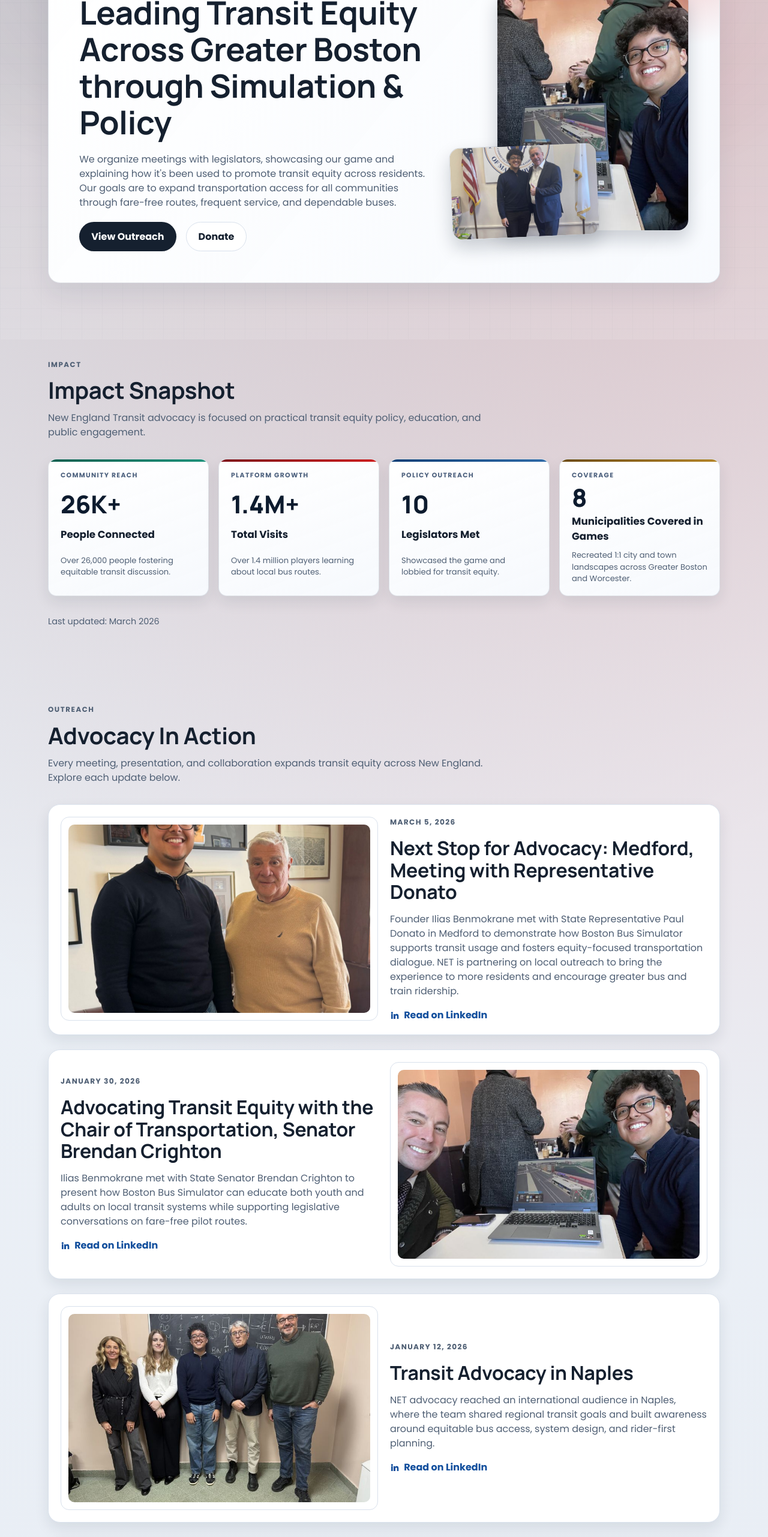
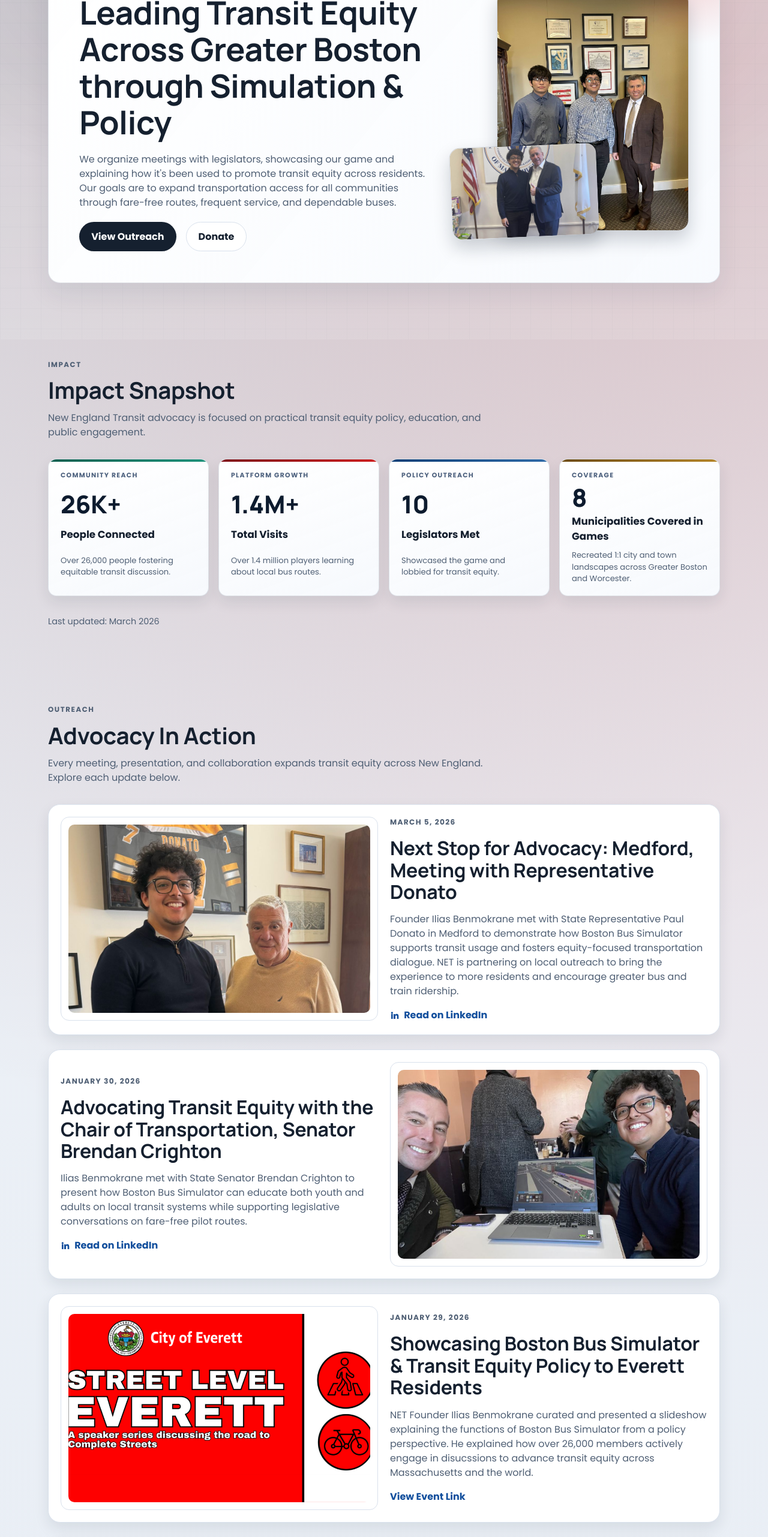
Before and after one commit to agentoddview/netadvocacy, a React (Vite) app: page / in a window 1280 px wide. Shown: the part 234-2797 px from the top of the page at 60% size. Built offline with nearby package versions, Linux system fonts and the light colour scheme.

Commit message:
dasdsaadsasd

```diff
--- a/src/components/AutoSlideshow.tsx
+++ b/src/components/AutoSlideshow.tsx
@@ -62,13 +62,17 @@ function AutoSlideshow({ slides, postUrl, postTitle }: AutoSlideshowProps) {
       tabIndex={0}
     >
       <a
-        aria-label={`Open LinkedIn post: ${postTitle}`}
+        aria-label={`Open outreach link: ${postTitle}`}
         className="slideshow-frame"
         href={postUrl}
         rel="noreferrer"
         target="_blank"
       >
-        <img alt={activeSlide.alt} src={activeSlide.image} />
+        <img
+          alt={activeSlide.alt}
+          src={activeSlide.image}
+          style={activeSlide.objectPosition ? { objectPosition: activeSlide.objectPosition } : undefined}
+        />
       </a>
 
       {slides.length > 1 ? (
--- a/src/components/HeroSection.tsx
+++ b/src/components/HeroSection.tsx
@@ -28,8 +28,8 @@ function HeroSection({ hero, donateUrl, onViewOutreach }: HeroSectionProps) {
           <div aria-hidden="true" className="hero-media-collage">
             <figure className="hero-photo hero-photo-main">
               <img
-                alt="NET advocacy with transit simulator in use"
-                src="/assets/posts/post-1.jpg"
+                alt="NET advocacy meeting with community and policy leaders"
+                src="/assets/posts/post-4.jpg"
               />
             </figure>
             <figure className="hero-photo hero-photo-side">
--- a/src/components/PostCard.tsx
+++ b/src/components/PostCard.tsx
@@ -7,6 +7,10 @@ type PostCardProps = {
 }
 
 function PostCard({ post, reverse = false }: PostCardProps) {
+  const ctaLabel = post.ctaLabel ?? 'Read on LinkedIn'
+  const ctaUrl = post.ctaUrl ?? post.url
+  const shouldShowLinkedInIcon = (post.ctaType ?? 'linkedin') === 'linkedin'
+
   return (
     <article className={`post-card ${reverse ? 'is-reverse' : ''}`} data-reveal>
       <div className="post-card-media">
@@ -19,11 +23,13 @@ function PostCard({ post, reverse = false }: PostCardProps) {
           <h3>{post.title}</h3>
         </a>
         <p>{post.summary}</p>
-        <a className="text-link post-linkedin-link" href={post.url} rel="noreferrer" target="_blank">
-          <svg aria-hidden="true" viewBox="0 0 24 24">
-            <path d="M4.98 3.5A2.49 2.49 0 1 0 5 8.48 2.49 2.49 0 0 0 4.98 3.5zM3 9h4v12H3zM9 9h3.83v1.71h.05c.53-1.01 1.84-2.08 3.79-2.08 4.05 0 4.8 2.66 4.8 6.11V21h-4v-5.51c0-1.31-.02-3-1.83-3s-2.11 1.43-2.11 2.9V21H9z" />
-          </svg>
-          Read on LinkedIn
+        <a className="text-link post-linkedin-link" href={ctaUrl} rel="noreferrer" target="_blank">
+          {shouldShowLinkedInIcon ? (
+            <svg aria-hidden="true" viewBox="0 0 24 24">
+              <path d="M4.98 3.5A2.49 2.49 0 1 0 5 8.48 2.49 2.49 0 0 0 4.98 3.5zM3 9h4v12H3zM9 9h3.83v1.71h.05c.53-1.01 1.84-2.08 3.79-2.08 4.05 0 4.8 2.66 4.8 6.11V21h-4v-5.51c0-1.31-.02-3-1.83-3s-2.11 1.43-2.11 2.9V21H9z" />
+            </svg>
+          ) : null}
+          {ctaLabel}
         </a>
       </div>
     </article>
--- a/src/data/siteContent.ts
+++ b/src/data/siteContent.ts
@@ -2,13 +2,16 @@ export type SectionId = 'home' | 'impact' | 'outreach' | 'research' | 'contact'
 
 export type NavItem = { id: SectionId; label: string }
 export type Metric = { id: string; value: string; label: string; note?: string }
-export type Slide = { id: string; image: string; alt: string }
+export type Slide = { id: string; image: string; alt: string; objectPosition?: string }
 export type AdvocacyPost = {
   id: string
   publishedDate: string
   title: string
   summary: string
   url: string
+  ctaLabel?: string
+  ctaUrl?: string
+  ctaType?: 'linkedin' | 'external'
   slides: Slide[]
   dateOrder: number
 }
@@ -101,6 +104,7 @@ export const siteContent: SiteContent = {
           id: 'medford-donato-photo',
           image: '/assets/posts/post-5.jpg',
           alt: 'Ilias Benmokrane meeting with Representative Donato in Medford',
+          objectPosition: '50% 20%',
         },
       ],
       dateOrder: 500,
@@ -120,6 +124,25 @@ export const siteContent: SiteContent = {
         },
       ],
       dateOrder: 400,
+    },
+    {
+      id: 'everett-street-level',
+      publishedDate: 'January 29, 2026',
+      title: 'Showcasing Boston Bus Simulator & Transit Equity Policy to Everett Residents',
+      summary:
+        'NET Founder Ilias Benmokrane curated and presented a slideshow explaining the functions of Boston Bus Simulator from a policy perspective. He explained how over 26,000 members actively engage in disucssions to advance transit equity across Massachusetts and the world.',
+      url: 'https://cityofeverett.com/events/street-level-everett-1-29-26/',
+      ctaLabel: 'View Event Link',
+      ctaUrl: 'https://cityofeverett.com/events/street-level-everett-1-29-26/',
+      ctaType: 'external',
+      slides: [
+        {
+          id: 'everett-street-level-event-photo',
+          image: '/assets/posts/post-6.png',
+          alt: 'Street Level Everett event poster for January 29, 2026',
+        },
+      ],
+      dateOrder: 350,
     },
     {
       id: 'naples-advocacy',
--- a/src/index.css
+++ b/src/index.css
@@ -377,7 +377,7 @@ main {
 }
 
 .hero-photo-main img {
-  object-position: 78% 42%;
+  object-position: 82% 38%;
 }
 
 .hero-photo-side {
```
Also changed, not shown: public/assets/posts/post-6.png (added).
